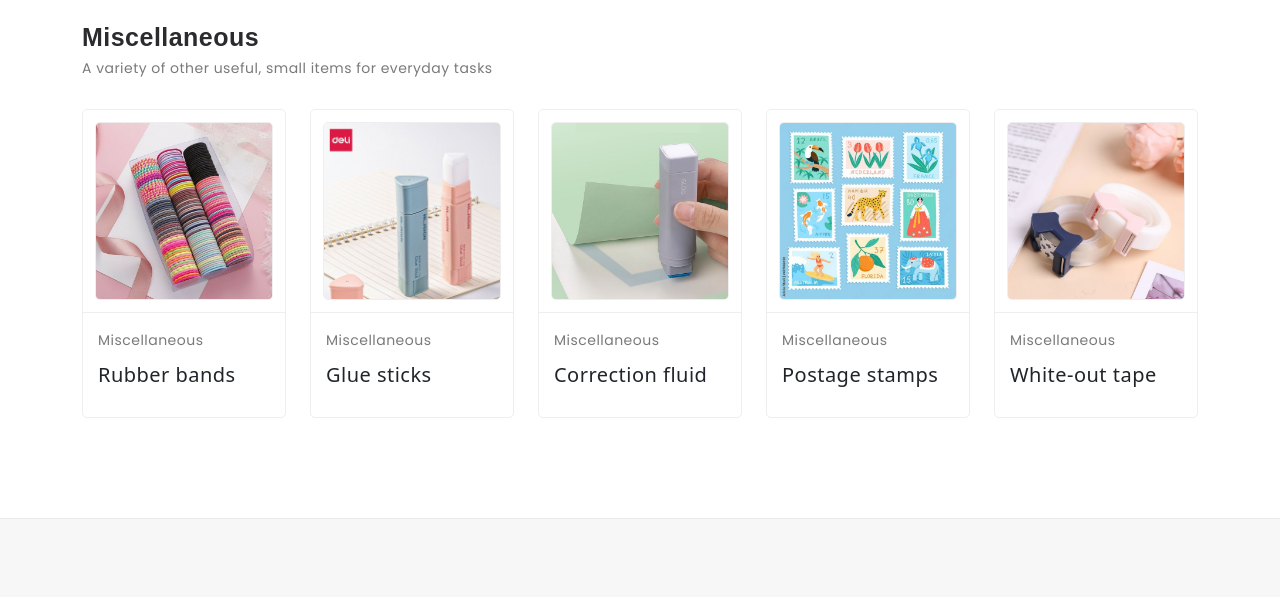
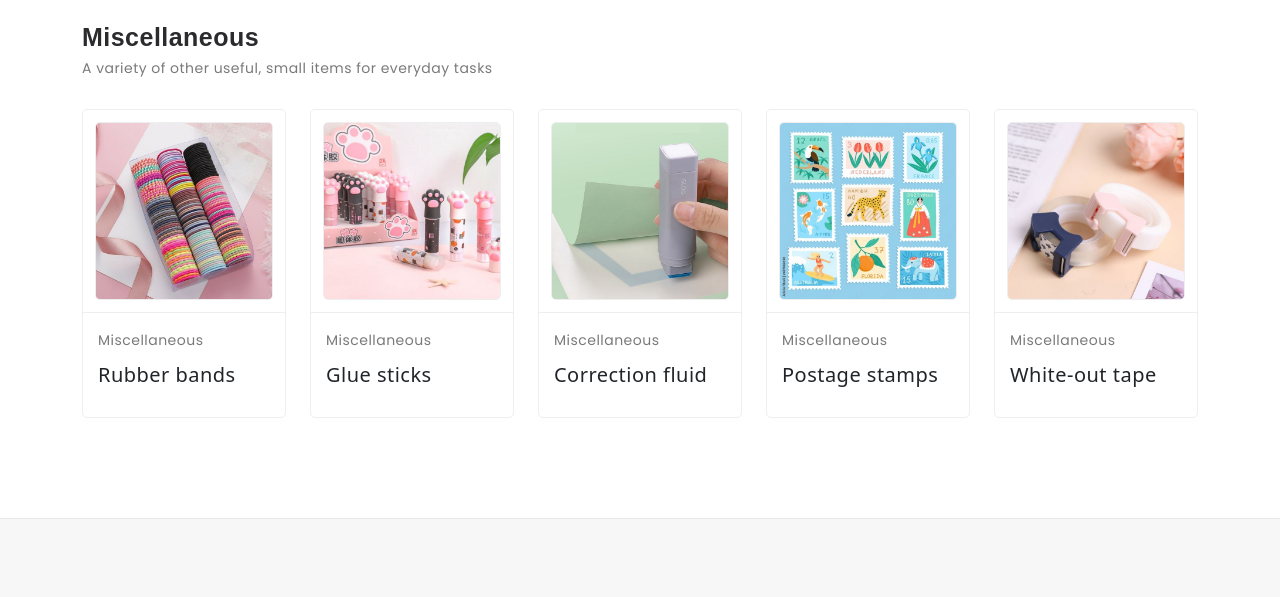
Before and after one commit to subran/-penandpaper, a plain HTML site: page index.html in a window 1280 px wide. Shown: the part 3140-3737 px from the top of the page. Drawn offline with Linux system fonts and the light colour scheme.

Commit message:
image changed

```diff
--- a/index.html
+++ b/index.html
@@ -1008,8 +1008,8 @@
                                     <div class="cr-product-inner">
                                         <div class="cr-pro-image-outer">
                                             <div class="cr-pro-image">
-                                                <img class="main-image" src="assets/img/product/gluestick.jpg" alt="Product">
-                                                <img class="hover-image" src="assets/img/product/GLUE.jpg" alt="Product">
+                                                <img class="main-image" src="assets/img/product/glue.png" alt="Product">
+                                                <img class="hover-image" src="assets/img/product/glue.png" alt="Product">
 
                                                 <div class="cr-pro-actions">
                                                     <!-- Removed i class elements -->
```
Also changed, not shown: assets/img/product/glue.png (added).
